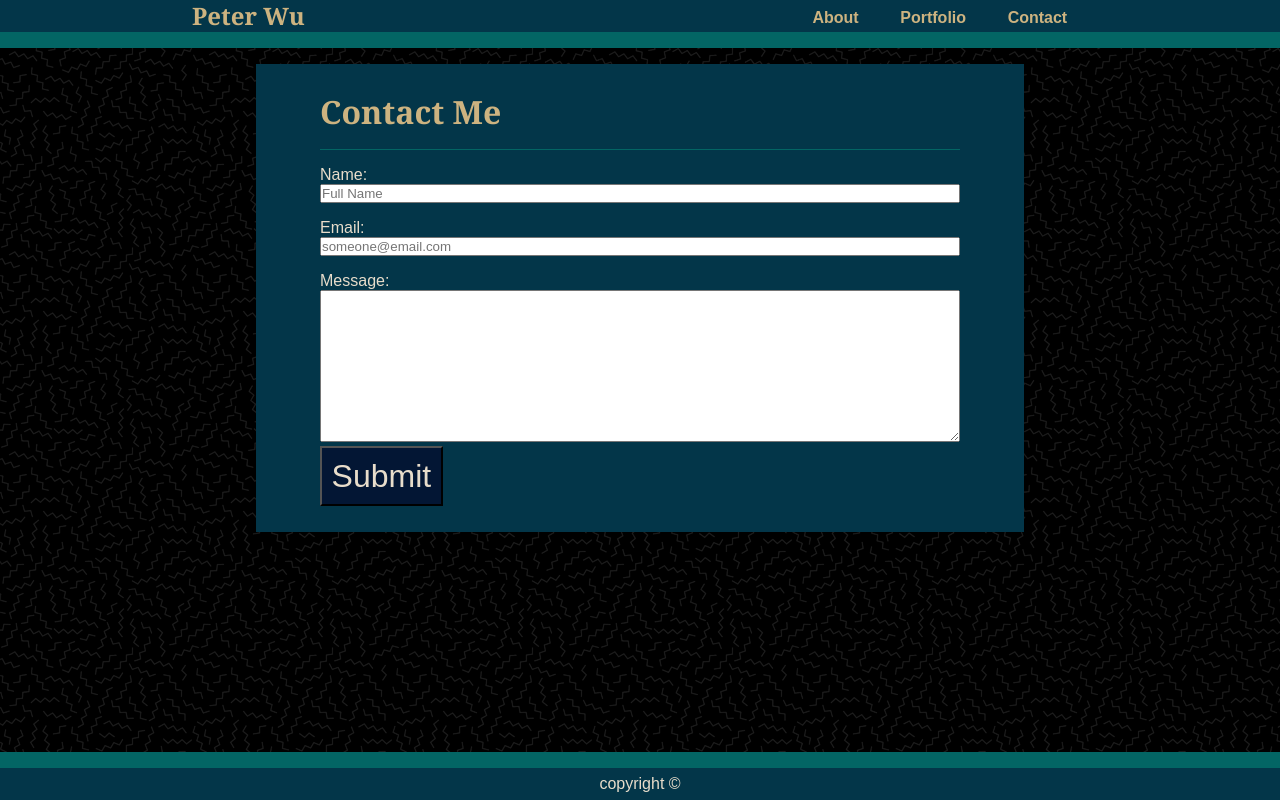
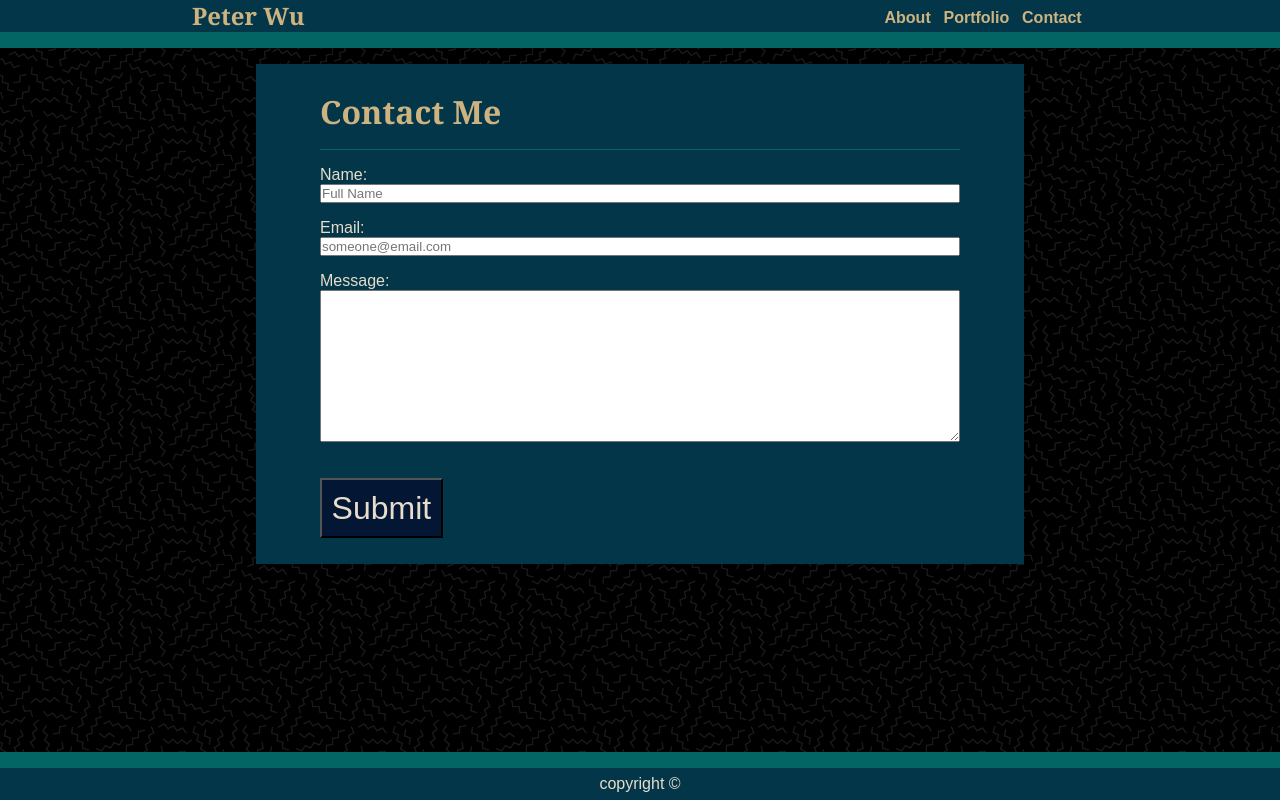
Before and after one commit to PapaWuski/Basic-Portfolio, a plain HTML site: page contact.html in a window 1280 px wide. Drawn offline with Linux system fonts and the light colour scheme.

Commit message:
more nav formating changes

```diff
--- a/assets/css/style.css
+++ b/assets/css/style.css
@@ -43,18 +43,14 @@ nav{
     float: left;
     text-decoration: none;
     font-weight: bold;
+    text-align: center;
+    vertical-align: middle;
+    margin: 0 .1em;
+    padding: .3em;
+    color: #CDB380;
 }
 
-.navLinks p{
-    text-align: center;
-    vertical-align: middle;
-    color: #CDB380;
-    margin: 0 1em;
-    padding: .3em;
-
-}
-
-.navLinks p:hover{
+.navLinks .link:hover{
     background-color: #036564;
     color: #E8DDCB;
 }
@@ -130,6 +126,7 @@ body{
 }
 
 .submit{
+    margin: 1em 0 0 0;
     color: #E8DDCB;
     background-color: #031634;
     font-size: 200%;
--- a/contact.html
+++ b/contact.html
@@ -17,18 +17,11 @@
             <h1>Peter Wu</h1>
         </div>
         <div class="navLinks">
-            <a href="index.html" class="link">
-                <p>About</p>
-            </a>
-            <a href="portfolio.html" class="link">
-                <p>Portfolio</p>
-            </a>
-            <a href="contact.html" class="link">
-                <p>Contact</p>
-            </a>
+            <a href="index.html" class="link">About</a>
+            <a href="portfolio.html" class="link">Portfolio</a>
+            <a href="contact.html" class="link">Contact</a>
         </div>
     </nav>
-
     <div class="container">
         <div class="content">
             <h1>Contact Me</h1>
```
Also changed, not shown: index.html (+3 -4 lines), portfolio.html (+3 -9 lines).
